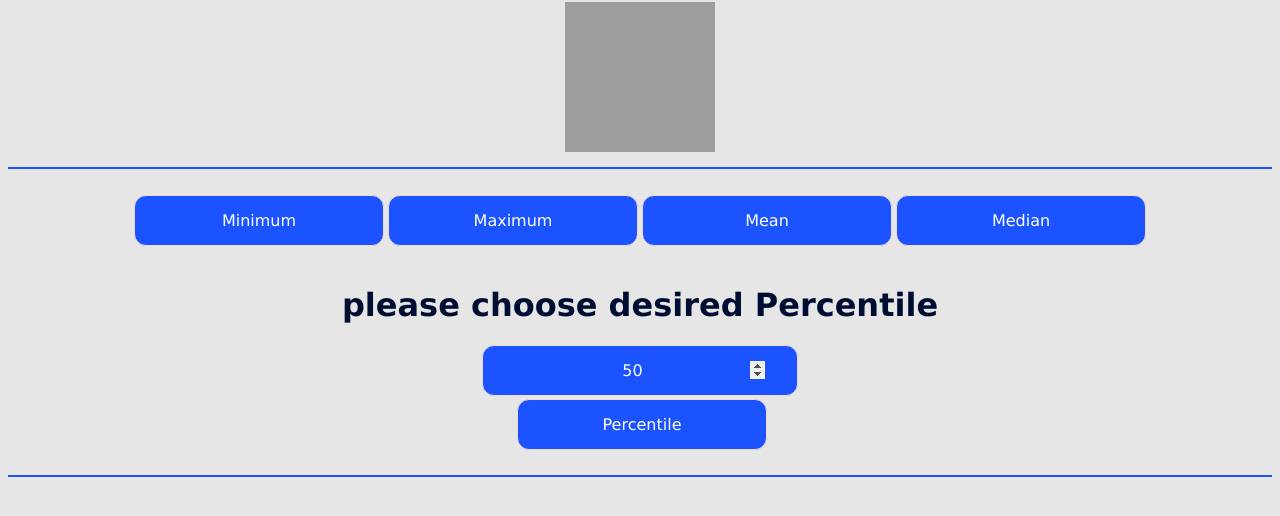
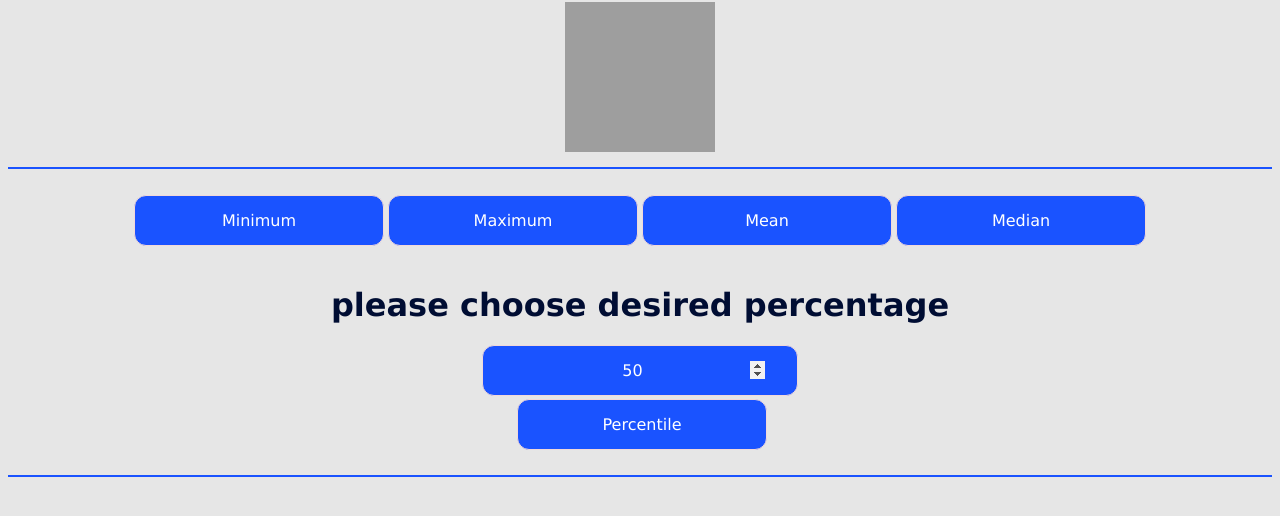
Before and after one commit to azmi-fursa/SeeTreeTask, a Flask app: template templates/Functions.html in a window 1280 px wide. Shown: the part 209-725 px from the top of the page. Run offline with Flask 2, Linux system fonts and the light colour scheme; the template is opened without the code that fills it, so the values that code supplies are empty; grey boxes are pictures that could not be loaded.

Commit message:
Update Functions.html

```diff
--- a/templates/Functions.html
+++ b/templates/Functions.html
@@ -73,7 +73,7 @@ to check out other images, click here</h3>
 
 <h1  style="color: #000d33; font-family:verdana"
 >
-please choose desired Percentile
+please choose desired percentage
 </h1>
         <th>
 
```
